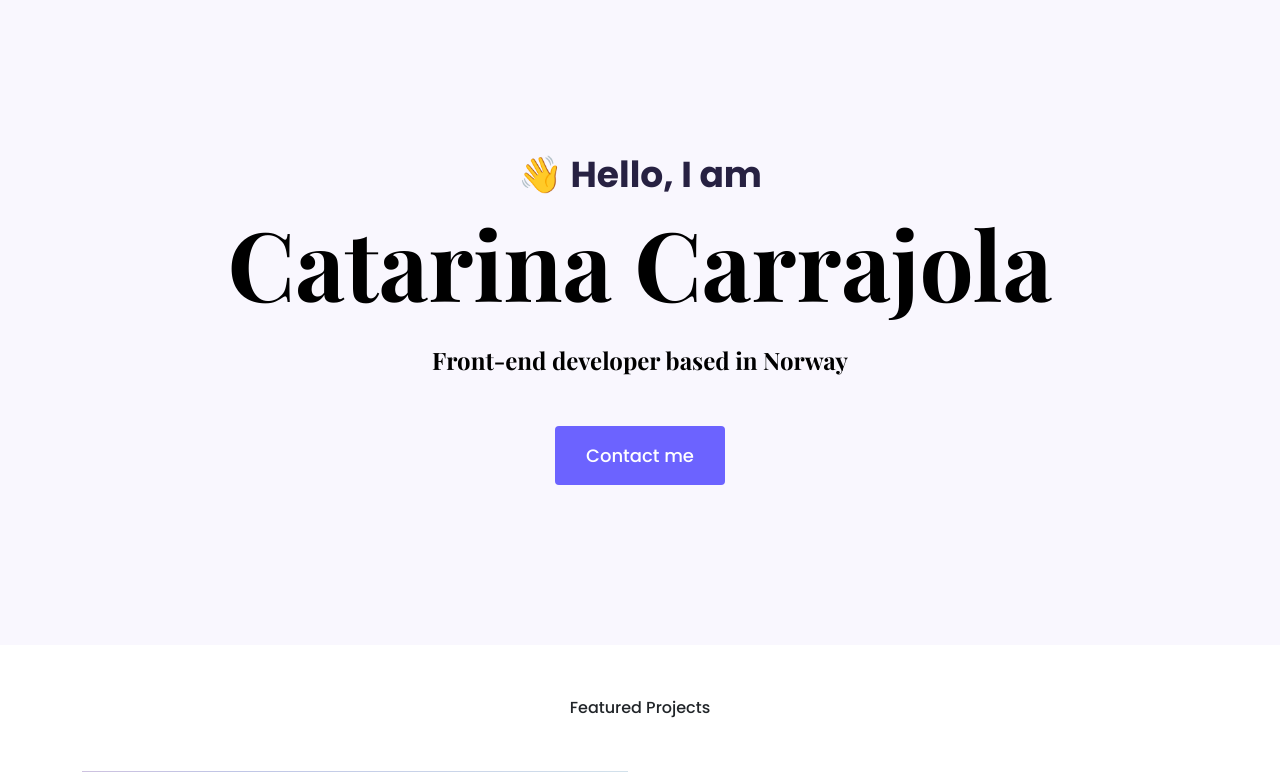
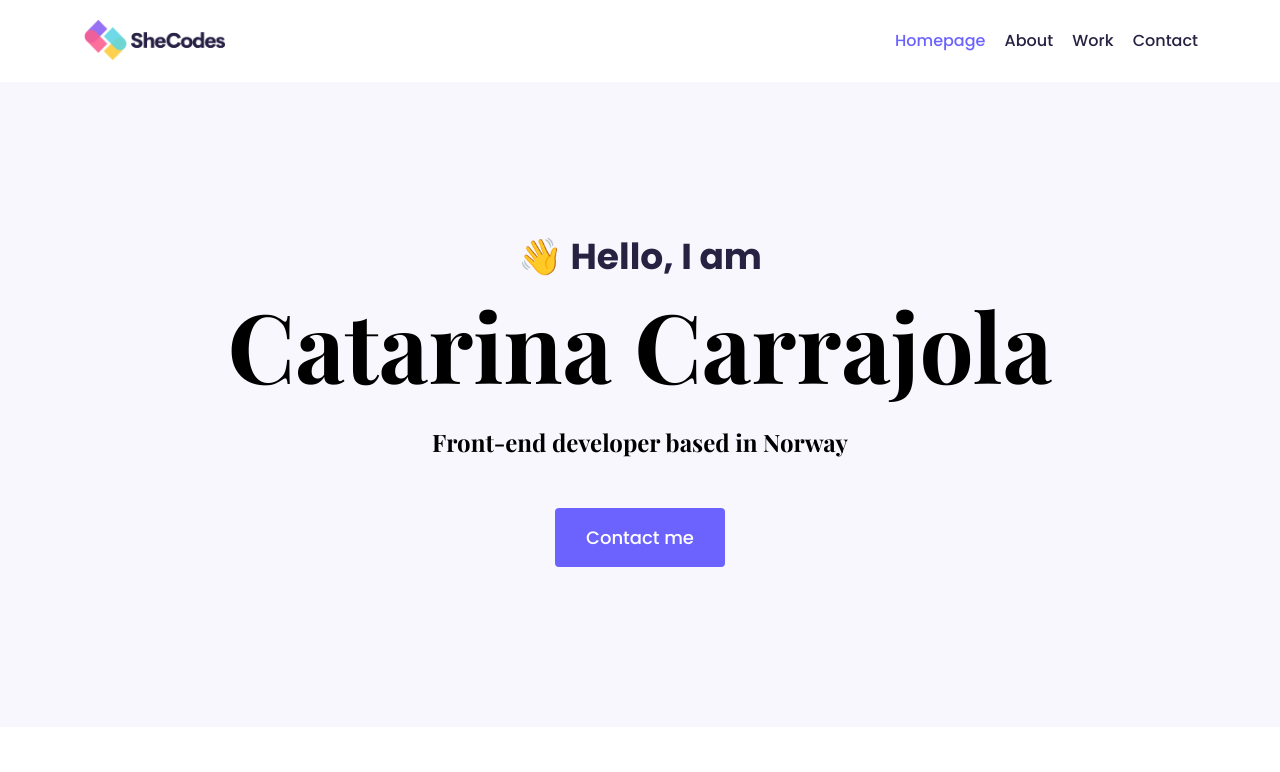
Before and after one commit to CatarinaCarrajola/SheCodes-Portfolio, a plain HTML site: page index.html in a window 1280 px wide. Shown: the top 772 px of the page. Drawn offline with nearby package versions, Linux system fonts and the light colour scheme.

Commit message:
Navigation Bar
Created the navigation bar on index page.

```diff
--- a/index.html
+++ b/index.html
@@ -30,6 +30,22 @@
     ></script>
   </head>
   <body>
+      <div class="container">
+        <nav class="d-flex justify-content-between">
+          <a href="/">
+        <img src="images/logo.png" class="logo d-none d-md-block" alt="" />
+        <img src="images/logo-small.jpg" class="logo d-block d-md-none" alt="" />
+        </a>
+        <ul>
+          <li class="active">
+            <a href="/"> Homepage </a></li>
+          <li>
+            <a href="/about.html"> About</a></li>
+          <li><a href="/work.html"> Work</a></li>
+          <li><a href="/contact.html"> Contact</a></li>
+        </ul>
+      </div>
+    </nav>
     <div class="hero">
       <p>👋 Hello, I am</p>
       <h1>Catarina Carrajola</h1>
--- a/styles/portfolio.css
+++ b/styles/portfolio.css
@@ -106,6 +106,37 @@ p {
   padding: 120px 60px;
 }
 
+.logo {
+  max-height: 40px;
+}
+
+nav {
+  padding: 20px 0;
+}
+
+nav ul {
+  margin: 0;
+  padding: 0;
+}
+
+nav li {
+  display: inline;
+  list-style: none;
+  line-height: 42px;
+  margin-left: 15px;
+}
+
+nav a {
+  text-decoration: none;
+  color: #272142;
+  transition: all 100ms ease-in-out;
+}
+
+nav a:hover,
+nav li.active a {
+  color: var(--branding-color);
+}
+
 @media (max-width: 900px) {
   h1 {
     font-size: 44px;
```
Also changed, not shown: images/logo-small.jpg (added), images/logo.png (added).
